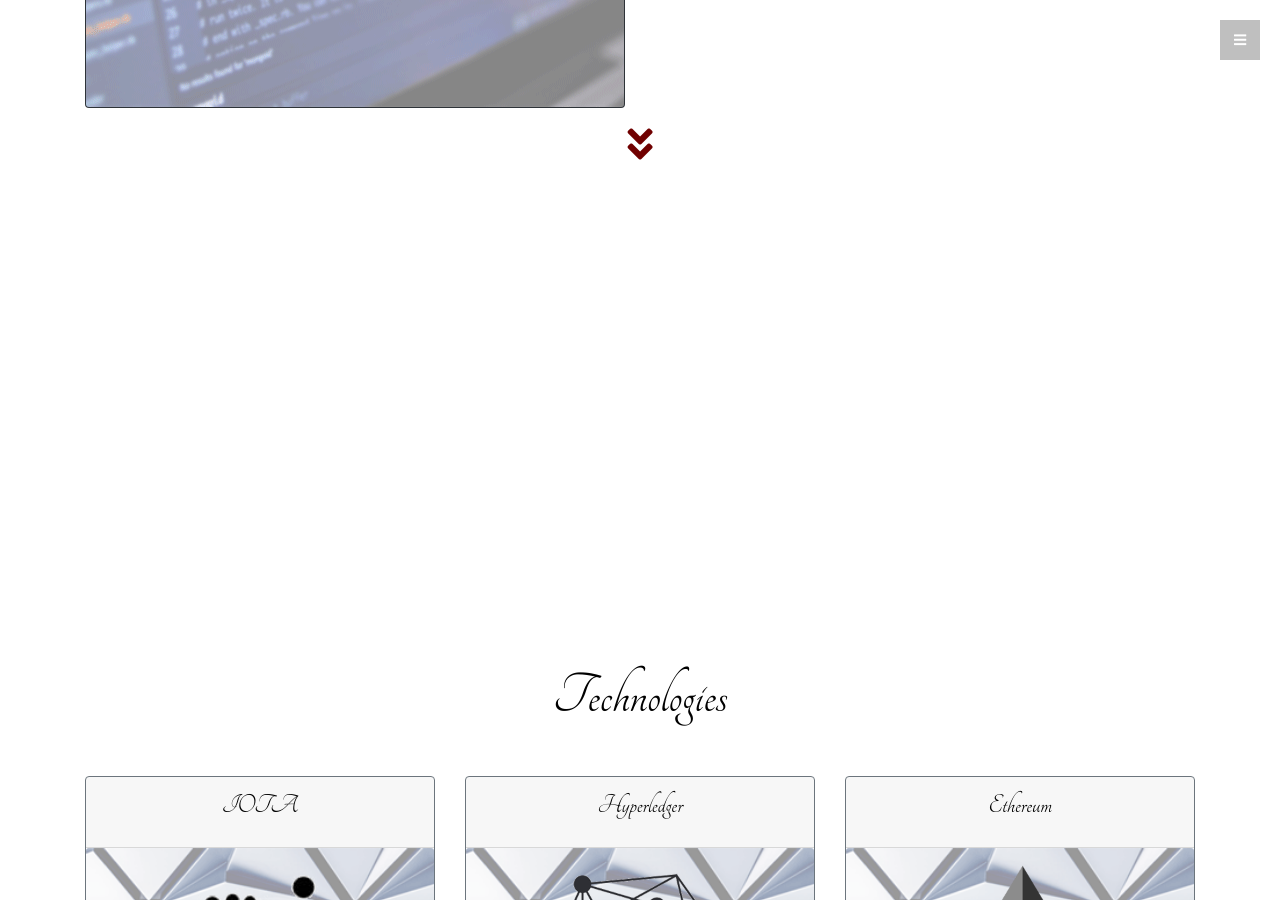
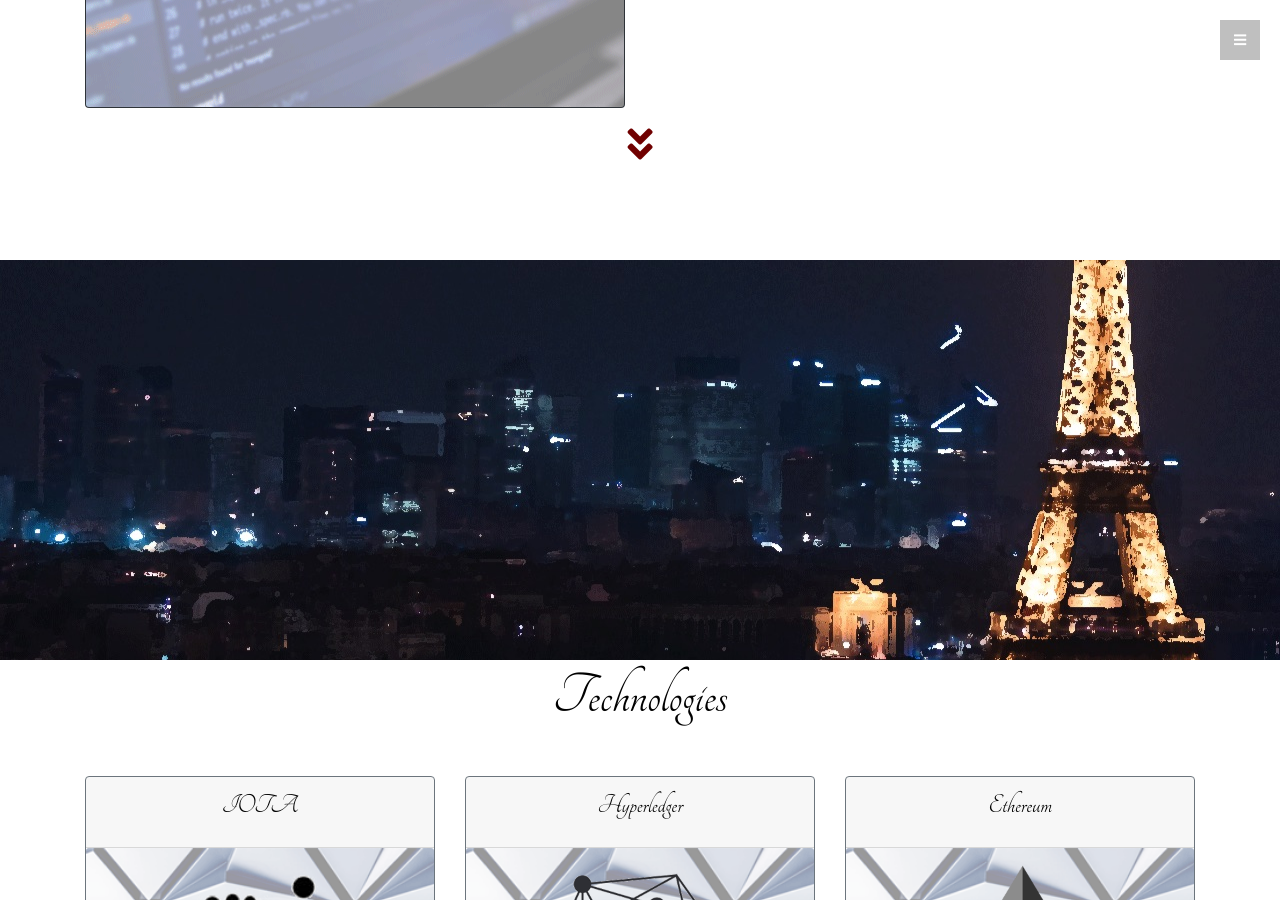
Before and after one commit to SM2G/bastille-blockchain, a Jekyll site: the page built from fr.md, in a window 1280 px wide and 900 px high, scrolled down 2658 px. Built offline with Jekyll 4.4.1, drawn with Linux system fonts in a browser that asks for light colours; nearby versions of some CDN libraries.

Commit message:
Optimize images

```diff
--- a/assets/css/style.css
+++ b/assets/css/style.css
@@ -478,6 +478,10 @@ Wrap Sections
   color: #767676
 }
 
+.technologies {
+  background-image: url(../img/technologies-sep.jpg);
+}
+
 /* Testimonials Wrap */
 #testimonials {
   display: block;
```
Also changed, not shown: assets/img/services/service-bg-code.png, assets/img/services/service-bg-lecture.png, assets/img/services/service-bg-support.png, assets/img/tech/ether-square.png, assets/img/tech/hyperledger-square.png, assets/img/tech/iota-square.png, assets/img/tech/tech-bg.png, assets/img/technologies-sep.jpg (added).
